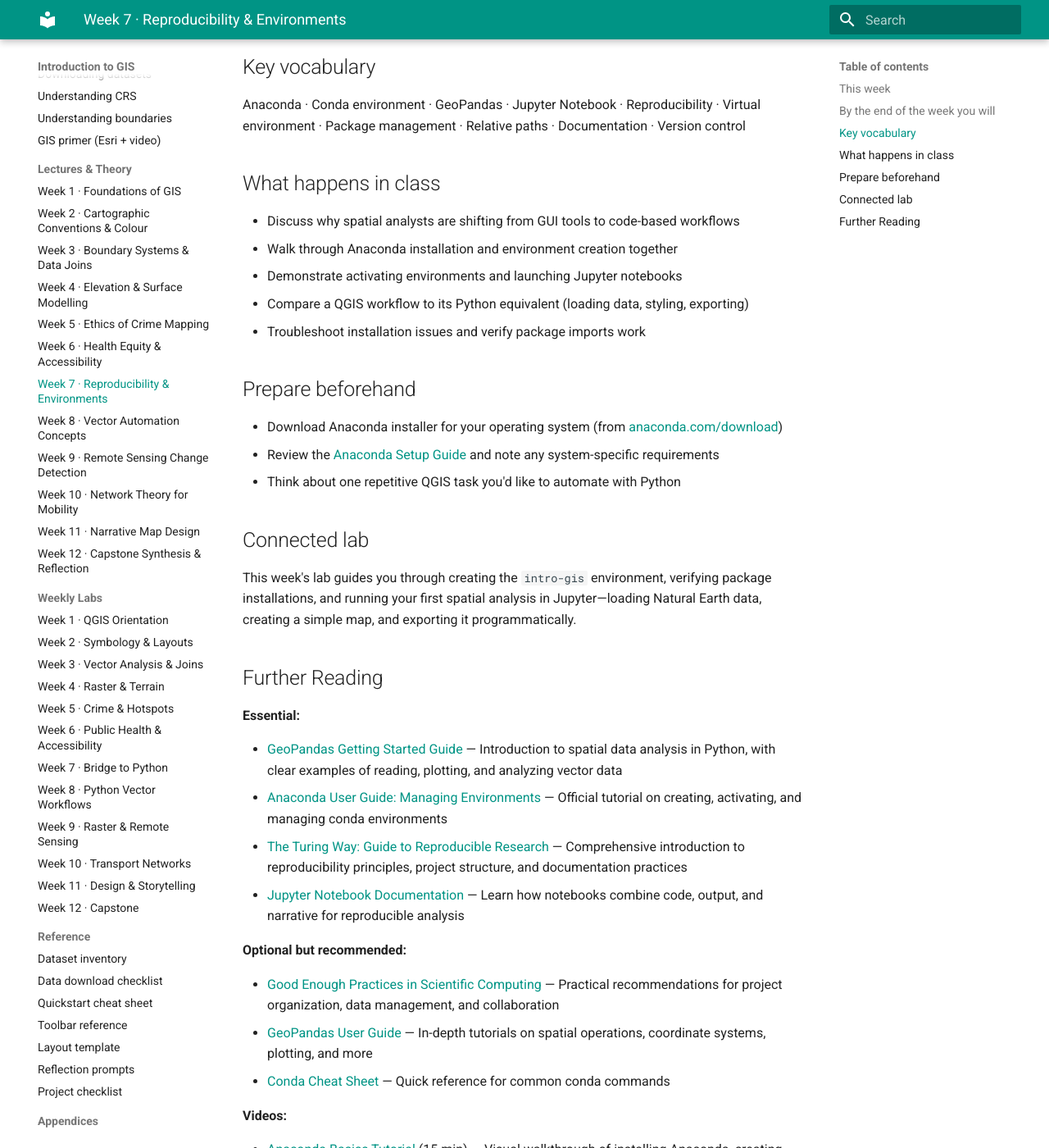
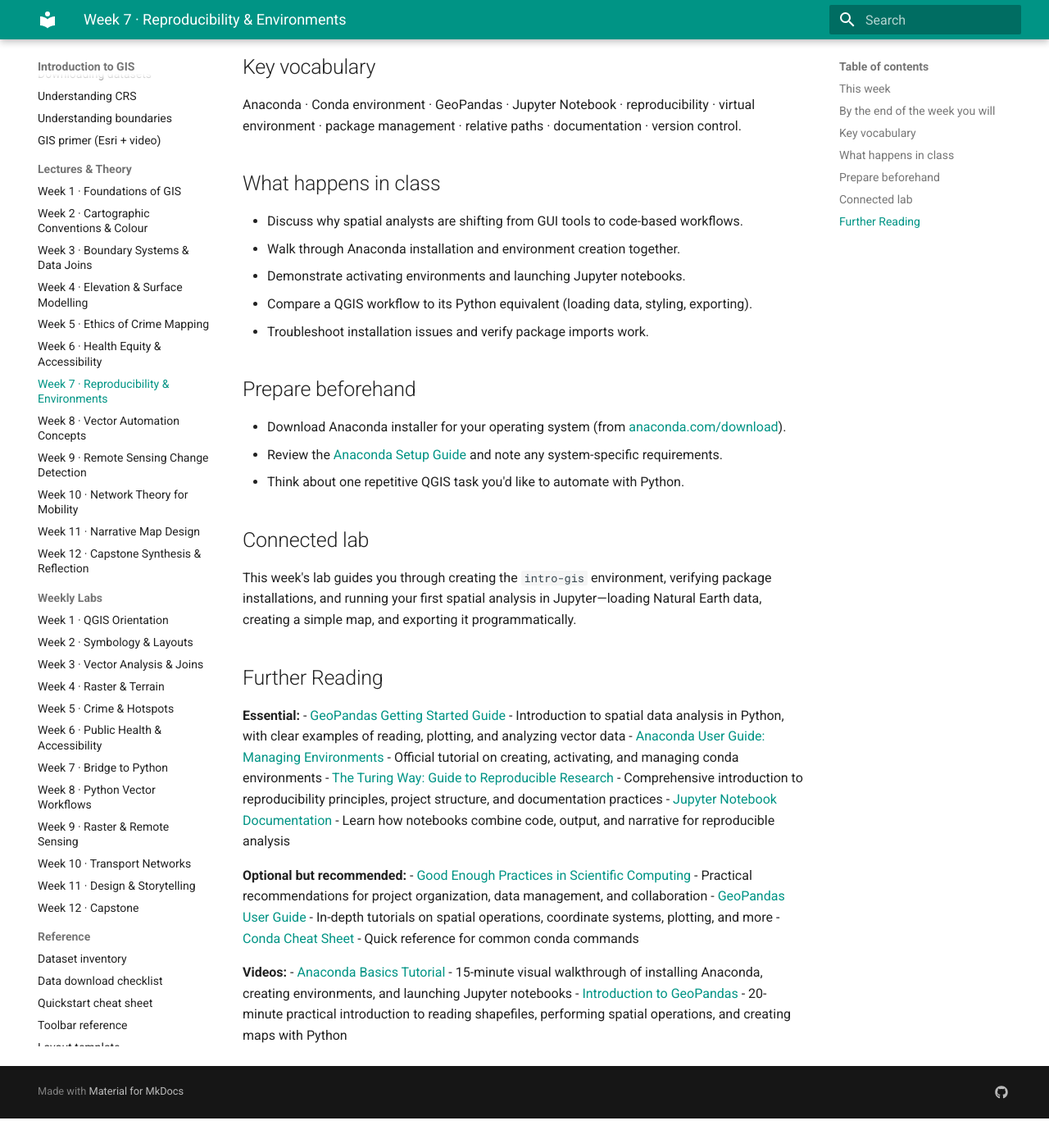
Before and after one commit to clairecda/GIS_teaching, an MkDocs documentation site: the page built from site_docs/lectures/week07-reproducibility.md, in a window 1280 px wide and 1400 px high, scrolled down 568 px. Shown: the whole window at 82% size. Built offline with MkDocs 1.6.1 and Material for MkDocs 9.7.7, drawn with Linux system fonts in a browser that asks for light colours; after the commit the page ends 1932 px from its top, so only the background shows below that; some of the changed text lies outside the part shown.

Commit message:
Fix heading style in weeks 7 and 9 lectures
Removed blank lines after section headers to match compact format
of weeks 1-4. Key vocabulary now uses · separators on single line.

🤖 Generated with [Claude Code](https://claude.com/claude-code)

Co-Authored-By: Claude Opus 4.5 <noreply@anthropic.com>

```diff
--- a/site_docs/lectures/week07-reproducibility.md
+++ b/site_docs/lectures/week07-reproducibility.md
@@ -1,54 +1,45 @@
 # Week 7 Lecture · Bridge to Python & Reproducibility
 
 ## This week
-
 This week marks your transition from QGIS's graphical interface to Python-based spatial analysis. You'll set up Anaconda, create your first Python environment, and explore why reproducibility matters for collaboration, auditing, and publishing spatial research.
 
 ## By the end of the week you will
-
-- Explain why reproducibility matters in spatial analysis and how Python supports it
-- Install Anaconda and create a working `intro-gis` environment with spatial packages
-- Understand project organization best practices (folder structure, relative paths, documentation)
-- Run your first GeoPandas commands in a Jupyter notebook
+- Explain why reproducibility matters in spatial analysis and how Python supports it.
+- Install Anaconda and create a working `intro-gis` environment with spatial packages.
+- Understand project organization best practices (folder structure, relative paths, documentation).
+- Run your first GeoPandas commands in a Jupyter notebook.
 
 ## Key vocabulary
-
-Anaconda · Conda environment · GeoPandas · Jupyter Notebook · Reproducibility · Virtual environment · Package management · Relative paths · Documentation · Version control
+Anaconda · Conda environment · GeoPandas · Jupyter Notebook · reproducibility · virtual environment · package management · relative paths · documentation · version control.
 
 ## What happens in class
-
-- Discuss why spatial analysts are shifting from GUI tools to code-based workflows
-- Walk through Anaconda installation and environment creation together
-- Demonstrate activating environments and launching Jupyter notebooks
-- Compare a QGIS workflow to its Python equivalent (loading data, styling, exporting)
-- Troubleshoot installation issues and verify package imports work
+- Discuss why spatial analysts are shifting from GUI tools to code-based workflows.
+- Walk through Anaconda installation and environment creation together.
+- Demonstrate activating environments and launching Jupyter notebooks.
+- Compare a QGIS workflow to its Python equivalent (loading data, styling, exporting).
+- Troubleshoot installation issues and verify package imports work.
 
 ## Prepare beforehand
-
-- Download Anaconda installer for your operating system (from [anaconda.com/download](https://www.anaconda.com/download))
-- Review the [Anaconda Setup Guide](../onboarding/anaconda-setup.md) and note any system-specific requirements
-- Think about one repetitive QGIS task you'd like to automate with Python
+- Download Anaconda installer for your operating system (from [anaconda.com/download](https://www.anaconda.com/download)).
+- Review the [Anaconda Setup Guide](../onboarding/anaconda-setup.md) and note any system-specific requirements.
+- Think about one repetitive QGIS task you'd like to automate with Python.
 
 ## Connected lab
-
 This week's lab guides you through creating the `intro-gis` environment, verifying package installations, and running your first spatial analysis in Jupyter—loading Natural Earth data, creating a simple map, and exporting it programmatically.
 
 ## Further Reading
 
 **Essential:**
-
-- [GeoPandas Getting Started Guide](https://geopandas.org/en/stable/getting_started.html) — Introduction to spatial data analysis in Python, with clear examples of reading, plotting, and analyzing vector data
-- [Anaconda User Guide: Managing Environments](https://docs.anaconda.com/navigator/tutorials/manage-environments/) — Official tutorial on creating, activating, and managing conda environments
-- [The Turing Way: Guide to Reproducible Research](https://book.the-turing-way.org/reproducible-research/reproducible-research) — Comprehensive introduction to reproducibility principles, project structure, and documentation practices
-- [Jupyter Notebook Documentation](https://jupyter-notebook.readthedocs.io/en/stable/) — Learn how notebooks combine code, output, and narrative for reproducible analysis
+- [GeoPandas Getting Started Guide](https://geopandas.org/en/stable/getting_started.html) - Introduction to spatial data analysis in Python, with clear examples of reading, plotting, and analyzing vector data
+- [Anaconda User Guide: Managing Environments](https://docs.anaconda.com/navigator/tutorials/manage-environments/) - Official tutorial on creating, activating, and managing conda environments
+- [The Turing Way: Guide to Reproducible Research](https://book.the-turing-way.org/reproducible-research/reproducible-research) - Comprehensive introduction to reproducibility principles, project structure, and documentation practices
+- [Jupyter Notebook Documentation](https://jupyter-notebook.readthedocs.io/en/stable/) - Learn how notebooks combine code, output, and narrative for reproducible analysis
 
 **Optional but recommended:**
-
-- [Good Enough Practices in Scientific Computing](https://journals.plos.org/ploscompbiol/article?id=10.1371/journal.pcbi.1005510) — Practical recommendations for project organization, data management, and collaboration
-- [GeoPandas User Guide](https://geopandas.org/en/stable/docs/user_guide.html) — In-depth tutorials on spatial operations, coordinate systems, plotting, and more
-- [Conda Cheat Sheet](https://docs.conda.io/projects/conda/en/latest/user-guide/cheatsheet.html) — Quick reference for common conda commands
+- [Good Enough Practices in Scientific Computing](https://journals.plos.org/ploscompbiol/article?id=10.1371/journal.pcbi.1005510) - Practical recommendations for project organization, data management, and collaboration
+- [GeoPandas User Guide](https://geopandas.org/en/stable/docs/user_guide.html) - In-depth tutorials on spatial operations, coordinate systems, plotting, and more
+- [Conda Cheat Sheet](https://docs.conda.io/projects/conda/en/latest/user-guide/cheatsheet.html) - Quick reference for common conda commands
 
 **Videos:**
-
-- [Anaconda Basics Tutorial](https://www.youtube.com/watch?v=YJC6ldI3hWk) (15 min) — Visual walkthrough of installing Anaconda, creating environments, and launching Jupyter notebooks
-- [Introduction to GeoPandas](https://www.youtube.com/watch?v=fsp30qZgJ0c) (20 min) — Practical introduction to reading shapefiles, performing spatial operations, and creating maps with Python
+- [Anaconda Basics Tutorial](https://www.youtube.com/watch?v=YJC6ldI3hWk) - 15-minute visual walkthrough of installing Anaconda, creating environments, and launching Jupyter notebooks
+- [Introduction to GeoPandas](https://www.youtube.com/watch?v=fsp30qZgJ0c) - 20-minute practical introduction to reading shapefiles, performing spatial operations, and creating maps with Python
```
Also changed, not shown: site_docs/lectures/week09-remote-sensing.md (+18 -29 lines).
